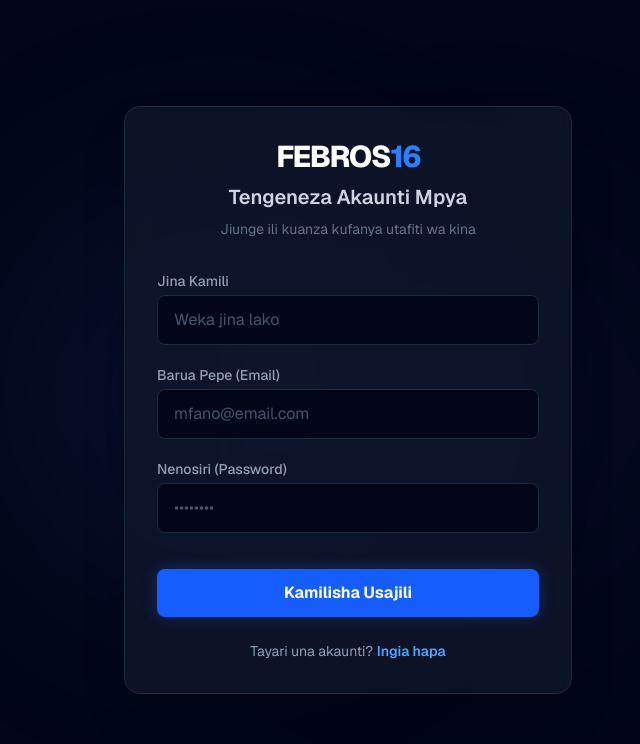
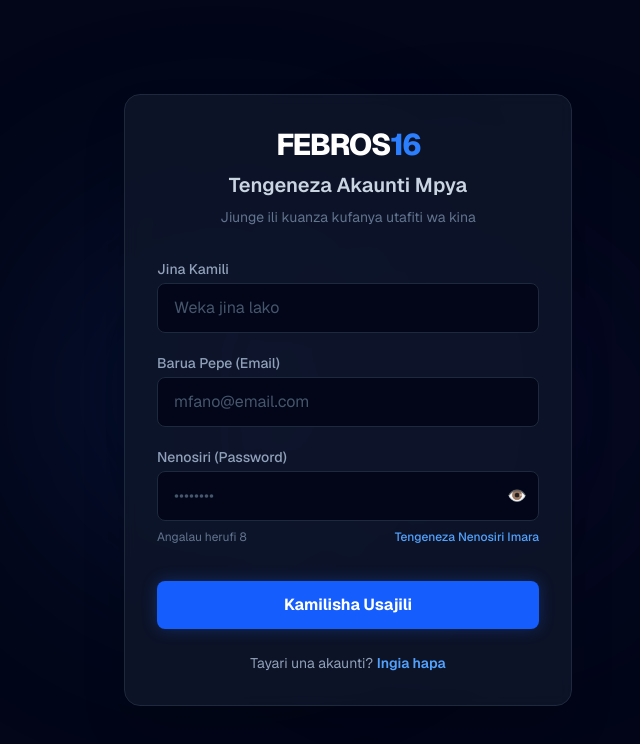
Before and after one commit to willyger-svg/Febros16, a Next.js app: page /register in a window 1280 px wide. Shown: the top 744 px of the page, without its empty margins (292-932 px from the left). Built offline with nearby package versions, Linux system fonts and the light colour scheme.

Commit message:
feat(frontend): enhance auth UX with password visibility, strong generation, and validation

```diff
--- a/app/login/page.tsx
+++ b/app/login/page.tsx
@@ -8,6 +8,7 @@ import { fetchApi } from '@/lib/api';
 export default function Login() {
   const [email, setEmail] = useState('');
   const [password, setPassword] = useState('');
+  const [showPassword, setShowPassword] = useState(false);
   const [loading, setLoading] = useState(false);
   const [error, setError] = useState('');
   const router = useRouter();
@@ -77,14 +78,23 @@ export default function Login() {
                 Umesahau Nenosiri?
               </Link>
             </div>
+            <div className="relative">
               <input
-              type="password"
+                type={showPassword ? "text" : "password"}
                 value={password}
                 onChange={(e) => setPassword(e.target.value)}
                 placeholder="••••••••"
                 required
-              className="w-full bg-slate-950 border border-slate-800 rounded-lg px-4 py-3 text-white focus:outline-none focus:border-blue-500 focus:ring-1 focus:ring-blue-500 transition-colors placeholder-slate-600"
+                className="w-full bg-slate-950 border border-slate-800 rounded-lg px-4 py-3 pr-12 text-white focus:outline-none focus:border-blue-500 focus:ring-1 focus:ring-blue-500 transition-colors placeholder-slate-600"
               />
+              <button
+                type="button"
+                onClick={() => setShowPassword(!showPassword)}
+                className="absolute inset-y-0 right-0 px-3 flex items-center text-slate-400 hover:text-white"
+              >
+                {showPassword ? "👁️‍🗨️" : "👁️"}
+              </button>
+            </div>
           </div>
 
           <button
--- a/app/register/page.tsx
+++ b/app/register/page.tsx
@@ -9,16 +9,38 @@ export default function Register() {
   const [fullName, setFullName] = useState('');
   const [email, setEmail] = useState('');
   const [password, setPassword] = useState('');
+  const [showPassword, setShowPassword] = useState(false);
   const [loading, setLoading] = useState(false);
   const [error, setError] = useState('');
   const [success, setSuccess] = useState('');
   const router = useRouter();
+
+  const generateStrongPassword = () => {
+    const chars = "abcdefghijklmnopqrstuvwxyzABCDEFGHIJKLMNOPQRSTUVWXYZ0123456789!@#$%^&*";
+    let newPassword = "";
+    for (let i = 0; i < 12; i++) {
+      newPassword += chars.charAt(Math.floor(Math.random() * chars.length));
+    }
+    setPassword(newPassword);
+    setShowPassword(true);
+    // Setting a temporary success message for toast
+    setSuccess("Nenosiri limezalishwa. Tafadhali likopi na kulihifadhi mahali salama!");
+    setTimeout(() => {
+      setSuccess('');
+    }, 4000);
+  };
 
   const handleRegister = async (e: React.FormEvent) => {
     e.preventDefault();
     setLoading(true);
     setError('');
     setSuccess('');
+
+    if (password.length < 8) {
+      setError('Nenosiri lazima liwe na angalau herufi 8');
+      setLoading(false);
+      return;
+    }
 
     try {
       const data = await fetchApi('/api/v1/auth/register', {
@@ -96,14 +118,33 @@ export default function Register() {
 
           <div>
             <label className="block text-sm font-medium text-slate-400 mb-1">Nenosiri (Password)</label>
+            <div className="relative">
               <input
-              type="password"
+                type={showPassword ? "text" : "password"}
                 value={password}
                 onChange={(e) => setPassword(e.target.value)}
                 placeholder="••••••••"
                 required
-              className="w-full bg-slate-950 border border-slate-800 rounded-lg px-4 py-3 text-white focus:outline-none focus:border-blue-500 focus:ring-1 focus:ring-blue-500 transition-colors placeholder-slate-600"
+                className="w-full bg-slate-950 border border-slate-800 rounded-lg px-4 py-3 pr-12 text-white focus:outline-none focus:border-blue-500 focus:ring-1 focus:ring-blue-500 transition-colors placeholder-slate-600"
               />
+              <button
+                type="button"
+                onClick={() => setShowPassword(!showPassword)}
+                className="absolute inset-y-0 right-0 px-3 flex items-center text-slate-400 hover:text-white"
+              >
+                {showPassword ? "👁️‍🗨️" : "👁️"}
+              </button>
+            </div>
+            <div className="flex justify-between items-center mt-2">
+              <p className="text-xs text-slate-500">Angalau herufi 8</p>
+              <button
+                type="button"
+                onClick={generateStrongPassword}
+                className="text-xs text-blue-400 hover:text-blue-300 font-medium"
+              >
+                Tengeneza Nenosiri Imara
+              </button>
+            </div>
           </div>
 
           <button
```
Lines whose indentation alone changed are shown as unchanged.
